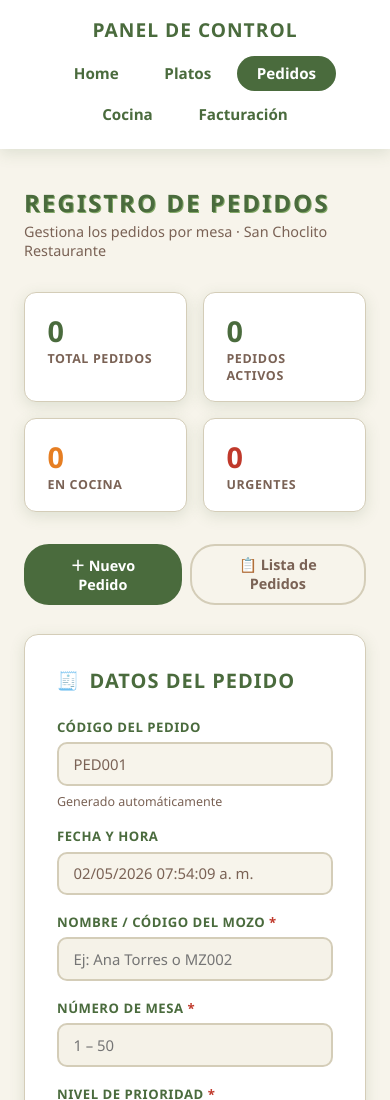
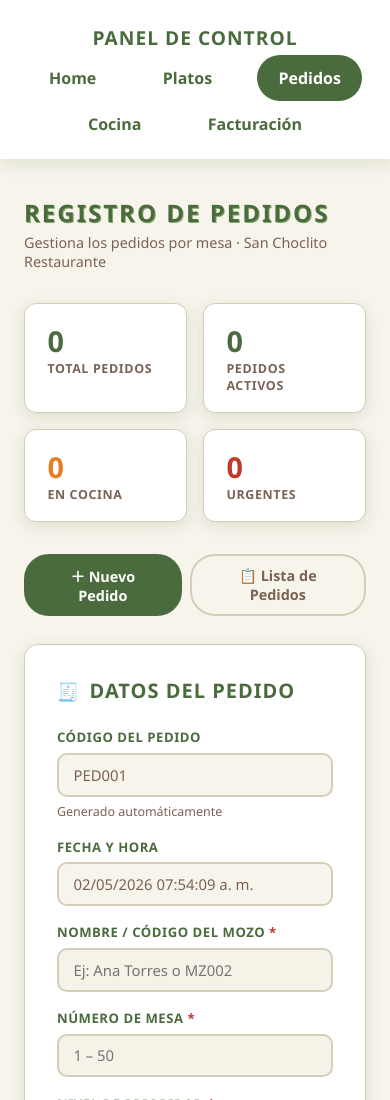
Before and after one commit to SebasAS4/Parcial1, a plain HTML site: page pedidos.html in a window 390 px wide. Shown: the top 1100 px of the page. Drawn offline with Linux system fonts and the light colour scheme.

Commit message:
feat: Cambios dentro del estilo y distribuión de las secciones

```diff
--- a/pedidos.html
+++ b/pedidos.html
@@ -5,26 +5,29 @@
   <meta name="viewport" content="width=device-width, initial-scale=1.0"/>
   <title>San Choclito – Pedidos</title>
   <link href="https://fonts.googleapis.com/css2?family=Playfair+Display:wght@700;900&family=DM+Sans:wght@300;400;500;600&display=swap" rel="stylesheet"/>
-  <!-- Enlace a tu archivo CSS -->
+  <!-- Usamos SOLO el style2 de tu compañero -->
   <link rel="stylesheet" href="style2.css">
 </head>
 
 <body>
 
-<!-- ═══════════════════════════ NAVBAR ═══════════════════════════ -->
-<!-- ═══════════════════════════ NAVBAR ═══════════════════════════ -->
-<nav>
-  <span class="nav-brand">Panel de Control</span>
-  <div class="nav-links">
-    <a href="index.html">Home</a> <!-- Nuevo botón Home -->
-    <a href="platos.html">Platos</a>
-    <a href="pedidos.html" class="active">Pedidos</a>
-    <a href="cocina.html">Cocina</a>
-    <a href="facturacion.html">Facturación</a>
-  </div>
-</nav>
+<!-- ═══════════════════════════ NAVBAR (Del Módulo 1) ═══════════════════════════ -->
+<header class="navbar">
+    <div class="brand">
+        <span class="brand-text">Panel de Control</span>
+    </div>
+    <nav>
+        <ul class="nav-links">
+            <li><a href="index.html" class="nav-btn">Home</a></li>
+            <li><a href="platos.html" class="nav-btn">Platos</a></li>
+            <li><a href="pedidos.html" class="nav-btn active">Pedidos</a></li>
+            <li><a href="cocina.html" class="nav-btn">Cocina</a></li>
+            <li><a href="facturacion.html" class="nav-btn">Facturación</a></li>
+        </ul>
+    </nav>
+</header>
 
-<!-- ═══════════════════════════ MAIN ═══════════════════════════ -->
+<!-- ═══════════════════════════ MAIN (El original de tu compañero) ═══════════════════════════ -->
 <div class="page">
 
   <div class="page-header">
@@ -194,7 +197,6 @@
 <div id="toast"></div>
 
 <!-- Enlace a tu archivo JavaScript -->
-<!-- justo antes de </body> -->
 <footer class="main-footer">
   © 2026 San Choclito | Parcial de Desarrollo Web - Ciclo 2026-1
 </footer>
--- a/style2.css
+++ b/style2.css
@@ -42,16 +42,13 @@ body {
 }
 
 /* ============================================================
-   NAVBAR — mismo estilo que el home, sin salto visual
+   NAVBAR (Copiado exactamente del Módulo 1)
    ============================================================ */
-.navbar,
-nav {
+.navbar {
     display: flex;
     justify-content: space-between;
     align-items: center;
-  /* Altura fija → evita que el pill activo "empuje" el navbar */
-  height: 72px;
-  padding: 0 3rem;
+    padding: 1.5rem 3rem;
     background-color: var(--color-blanco);
     box-shadow: var(--sombra-suave);
     position: sticky;
@@ -59,59 +56,59 @@ nav {
     z-index: 100;
 }
 
-.brand-text,
-.nav-brand {
+.brand-text {
     font-weight: 700;
     color: var(--color-verde-oscuro);
     font-size: 1.2rem;
     text-transform: uppercase;
     letter-spacing: 1px;
-  /* Evita que el brand se encoja */
-  flex-shrink: 0;
 }
 
 .nav-links {
     display: flex;
     list-style: none;
-  gap: .5rem;          /* gap pequeño; el padding del enlace da el espacio */
-  align-items: center;
+    gap: 1.5rem;
+    margin: 0;
+    padding: 0;
 }
 
-/* Todos los enlaces tienen SIEMPRE el mismo tamaño en bloque →
-   al activarse/hover solo cambia color/fondo, nunca dimensiones  */
-.nav-links a,
 .nav-btn {
     text-decoration: none;
     color: var(--color-verde-oscuro);
     font-weight: 600;
-  font-size: .95rem;
-  /* padding fijo + border siempre presente (transparente por defecto) */
-  padding: 0.5rem 1.1rem;
+    font-size: 1rem;
+    padding: 0.6rem 1.2rem;
     border-radius: 25px;
+    transition: var(--transicion);
     border: 2px solid transparent;
-  /* Sin transform: evita el "brinco" al pasar de página */
-  transition: background-color .25s ease, color .25s ease, border-color .25s ease;
-  /* display en línea con alto fijo para que no cambie el layout */
-  display: inline-flex;
-  align-items: center;
-  line-height: 1;
-  white-space: nowrap;
+    /* (El display: inline-block se quitó para que no cambie la altura) */
 }
 
-.nav-links a:hover,
 .nav-btn:hover {
-  background-color: var(--color-verde-claro);
+    background-color: var(--color-verde-oscuro);
     color: var(--color-blanco);
+    transform: translateY(-2px);
 }
 
-.nav-links a.active,
 .nav-btn.active {
     background-color: var(--color-verde-oscuro);
     color: var(--color-blanco);
 }
 
+@media (max-width: 768px) {
+    .navbar {
+        flex-direction: column;
+        gap: 1rem;
+        padding: 1.5rem;
+    }
+    .nav-links {
+        flex-wrap: wrap;
+        justify-content: center;
+    }
+}
+
 /* ============================================================
-   LAYOUT PRINCIPAL
+   LAYOUT PRINCIPAL (Original de tu compañero)
    ============================================================ */
 .page {
   max-width: 1200px;
@@ -542,7 +539,7 @@ tbody td { padding: .75rem 1rem; vertical-align: middle; }
 #toast.err  { background: var(--danger); }
 
 /* ============================================================
-   PIE DE PÁGINA — referencia imagen 3
+   PIE DE PÁGINA
    ============================================================ */
 .main-footer {
   text-align: center;
@@ -568,13 +565,15 @@ tbody td { padding: .75rem 1rem; vertical-align: middle; }
    RESPONSIVO
    ============================================================ */
 @media (max-width: 768px) {
-  .navbar, nav {
-    height: auto;
+  .navbar {
     flex-direction: column;
-    gap: .8rem;
-    padding: 1rem 1.5rem;
+    gap: 1rem;
+    padding: 1.5rem;
   }
-  .nav-links    { flex-wrap: wrap; justify-content: center; gap: .4rem; }
+  .nav-links {
+    flex-wrap: wrap;
+    justify-content: center;
+  }
   .form-grid    { grid-template-columns: 1fr; }
   .stats-row    { grid-template-columns: 1fr 1fr; }
   .dish-item    { grid-template-columns: 1fr 1fr; font-size: .82rem; }
```
Lines whose indentation alone changed are shown as unchanged.
